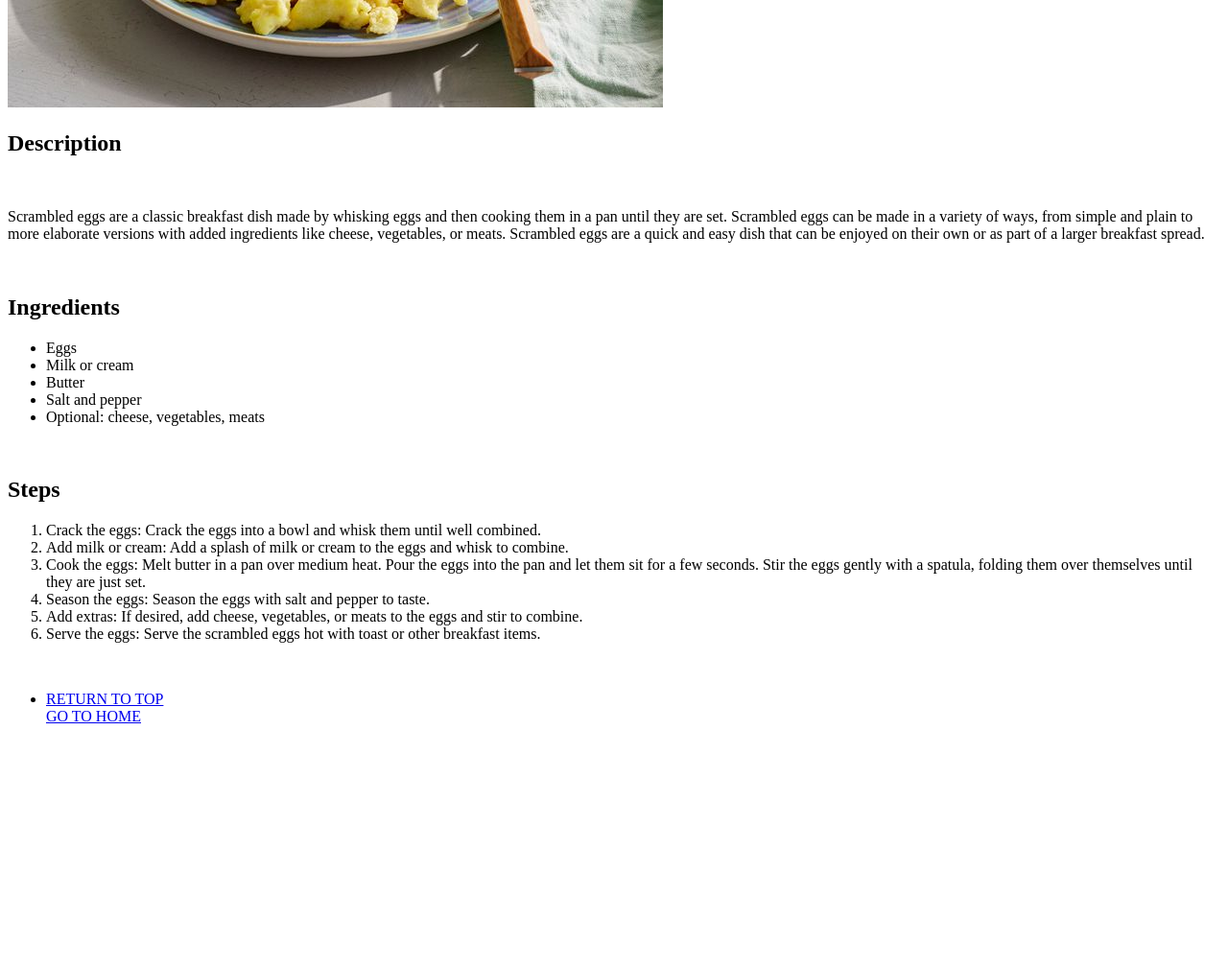
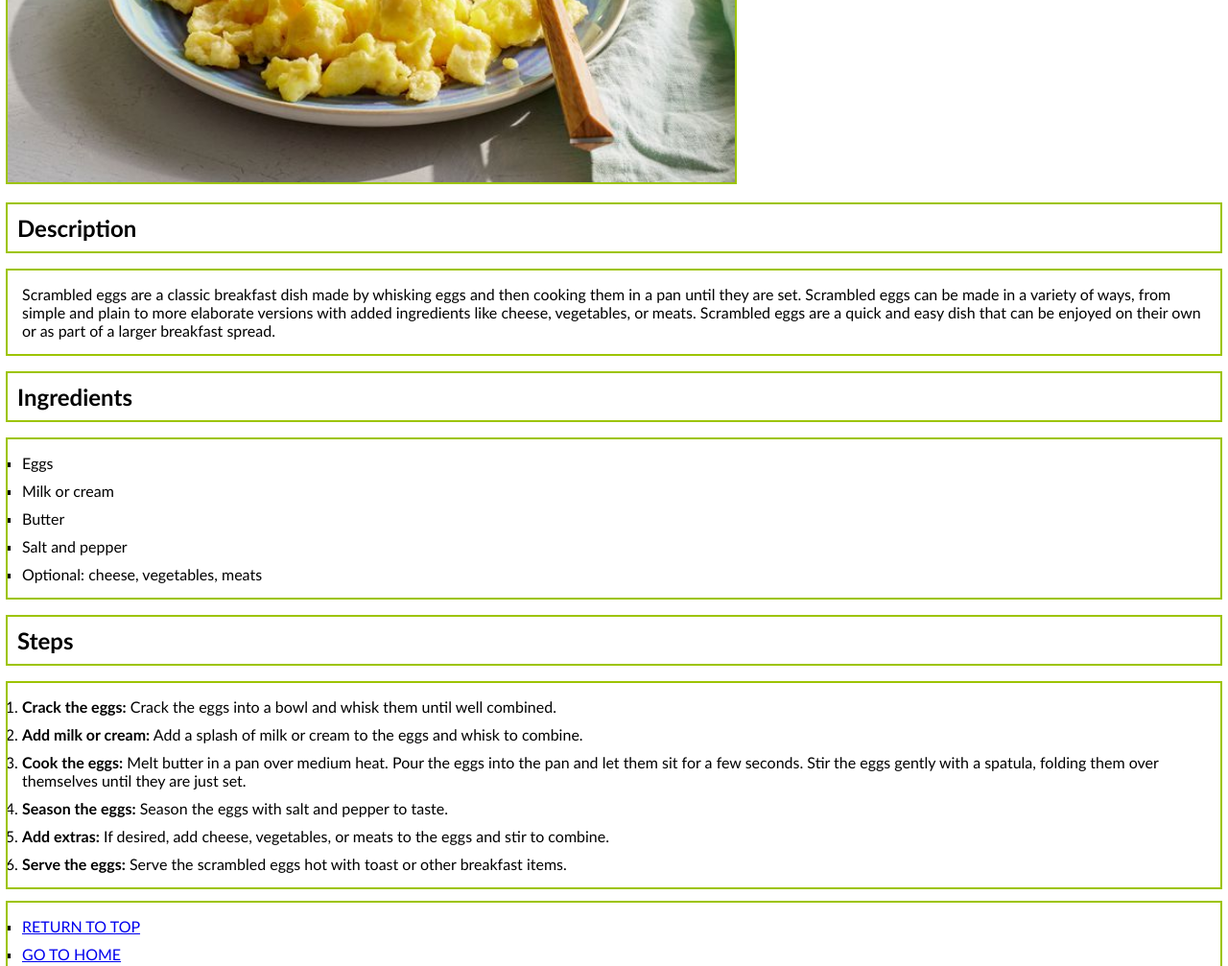
Before and after one commit to Prateek14b/odin-recipes, a plain HTML site: page recipes/scrambled_eggs.html in a window 1280 px wide. Shown: the part 480-1487 px from the top of the page at 96% size. Before the commit the page ends 1252 px from the top, so only its background shows below. Drawn offline with Linux system fonts and the light colour scheme.

Commit message:
repeated the same style for scrambled eggs recipe!

```diff
--- a/recipes/scrambled_eggs.html
+++ b/recipes/scrambled_eggs.html
@@ -10,13 +10,10 @@
     <!--copy scrambled eggs content from lasagna.html and paste it here.-->
     <h1 id="scrambled">SCRAMBLED EGGS</h1>
     <img src="../scrambled.jpg" alt="scrambled_eggs_image">
-    <br>
     <h2>Description</h2>
-    <br>
     <p>
         Scrambled eggs are a classic breakfast dish made by whisking eggs and then cooking them in a pan until they are set. Scrambled eggs can be made in a variety of ways, from simple and plain to more elaborate versions with added ingredients like cheese, vegetables, or meats. Scrambled eggs are a quick and easy dish that can be enjoyed on their own or as part of a larger breakfast spread.
     </p>
-    <br>
     <h2>Ingredients</h2>
     <ul>
         <li>Eggs</li>
@@ -25,21 +22,19 @@
         <li>Salt and pepper</li>
         <li>Optional: cheese, vegetables, meats</li>
     </ul>
-    <br>
     <h2>Steps</h2>
     <ol>
-        <li>Crack the eggs: Crack the eggs into a bowl and whisk them until well combined.</li>
-        <li>Add milk or cream: Add a splash of milk or cream to the eggs and whisk to combine.</li>
-        <li>Cook the eggs: Melt butter in a pan over medium heat. Pour the eggs into the pan and let them sit for a few seconds. Stir the eggs gently with a spatula, folding them over themselves until they are just set.</li>
-        <li>Season the eggs: Season the eggs with salt and pepper to taste.</li>
-        <li>Add extras: If desired, add cheese, vegetables, or meats to the eggs and stir to combine.</li>
-        <li>Serve the eggs: Serve the scrambled eggs hot with toast or other breakfast items.</li>
+        <li><span>Crack the eggs:</span> Crack the eggs into a bowl and whisk them until well combined.</li>
+        <li><span>Add milk or cream:</span> Add a splash of milk or cream to the eggs and whisk to combine.</li>
+        <li><span>Cook the eggs:</span> Melt butter in a pan over medium heat. Pour the eggs into the pan and let them sit for a few seconds. Stir the eggs gently with a spatula, folding them over themselves until they are just set.</li>
+        <li><span>Season the eggs:</span> Season the eggs with salt and pepper to taste.</li>
+        <li><span>Add extras:</span> If desired, add cheese, vegetables, or meats to the eggs and stir to combine.</li>
+        <li><span>Serve the eggs:</span> Serve the scrambled eggs hot with toast or other breakfast items.</li>
     </ol>
-    <br>
     <footer>
         <ul>
             <li><a href="#scrambled">RETURN TO TOP</a></li>
-            </li><a href="../index.html">GO TO HOME</a></li>
+            <li><a href="../index.html">GO TO HOME</a></li>
         </ul>
     </footer>
 </body>
--- a/scrambled_style.css
+++ b/scrambled_style.css
@@ -0,0 +1,40 @@
+*{
+    box-sizing: border-box;
+    outline: 2px solid rgb(157, 196, 1);
+    font-family: 'Gill Sans', 'Gill Sans MT', Calibri, 'Trebuchet MS', sans-serif;
+}
+body, a{
+    outline: none;
+    border: none;
+}
+
+img{
+    width: 60%;
+}
+
+h1:not(:empty), h2:not(:empty){
+    padding: 10px;
+}
+
+p, ul, ol{
+    padding: 15px;
+}
+
+li{
+    margin: 10px auto;
+    outline: none;
+}
+li:last-child{
+    margin-bottom: 0px;
+}
+li:first-child{
+    margin-top: 0px;
+}
+ul{
+    list-style-type: square;
+}
+span{
+    outline: none;
+    border: none;
+    font-weight: bold;
+}
```
